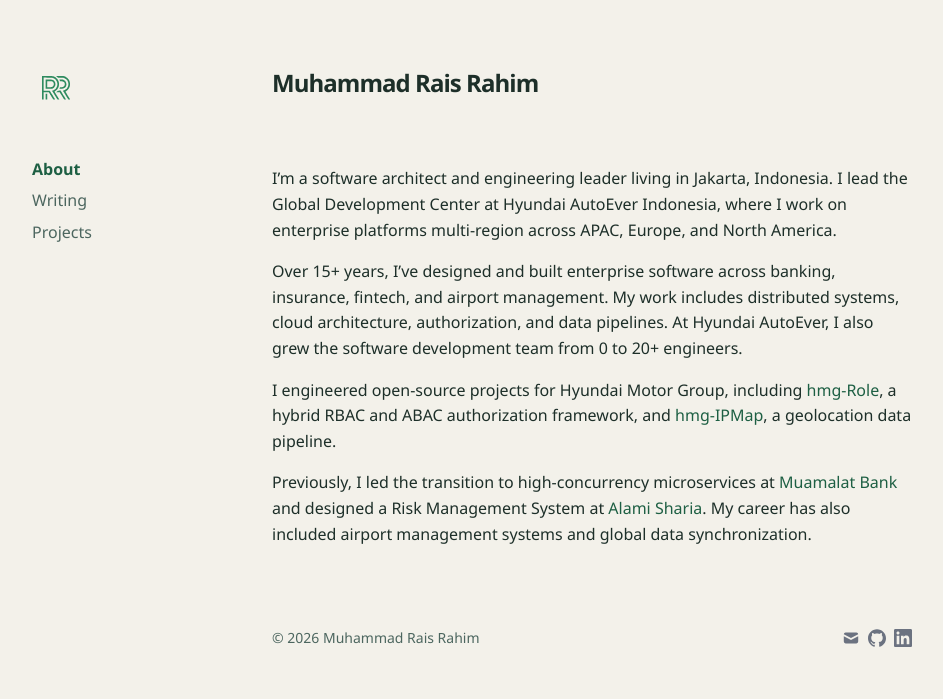
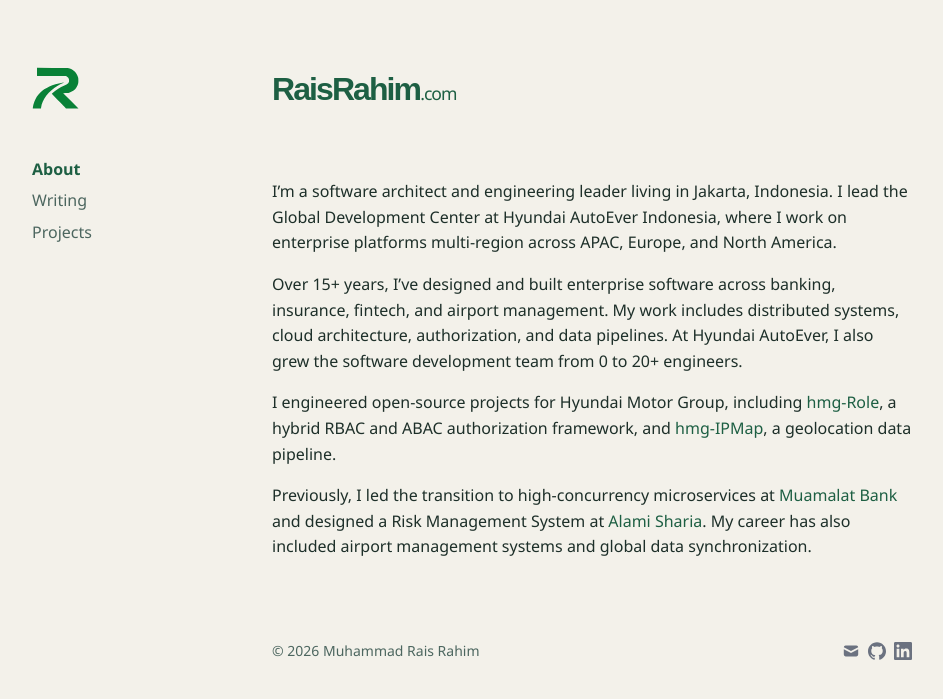
Before and after one commit to raisrahim/raisrahim.github.io, a Jekyll site: the page built from index.md, in a window 1280 px wide. Shown: the top 699 px of the page, without its empty margins (96-1039 px from the left). Built offline with Jekyll 4.4.1, drawn with Linux system fonts in a browser that asks for light colours.

Commit message:
Update site title and logo; enhance header styling
- Changed site title from "Muhammad Rais Rahim" to "RaisRahim.com" in _config.yml.
- Updated header layout in default.html to display the site title with a custom format, separating the name and domain.
- Modified CSS in no-style-please.scss to style the site title and domain distinctly.
- Replaced the old logo.svg with a new SVG logo design.

```diff
--- a/_config.yml
+++ b/_config.yml
@@ -1,4 +1,4 @@
-title: Muhammad Rais Rahim
+title: RaisRahim.com
 author: Muhammad Rais Rahim
 email: rais.gowa@gmail.com
 url: "https://raisrahim.com"
--- a/_layouts/default.html
+++ b/_layouts/default.html
@@ -27,7 +27,11 @@
       <main class="page-content" aria-label="Content">
         <div class="w">
           <header class="site-header">
-            <h1><a href="{{ "/" | relative_url }}">{{ site.title }}</a></h1>
+            <h1>
+              <a href="{{ "/" | relative_url }}">
+                <strong class="site-title-name">{{ site.title | remove: ".com" }}</strong><span class="site-title-domain">.com</span>
+              </a>
+            </h1>
           </header>
 
           {{ content }}
--- a/_sass/no-style-please.scss
+++ b/_sass/no-style-please.scss
@@ -130,8 +130,20 @@ a {
   }
 
   a {
-    color: var(--text);
+    color: var(--accent-strong);
     text-decoration: none;
+  }
+
+  .site-title-name {
+    font-family: sans-serif;
+    font-size: 2rem;
+    font-weight: 900;
+    letter-spacing: -0.06em;
+  }
+
+  .site-title-domain {
+    font-size: 1.1rem;
+    font-weight: 400;
   }
 }
 
```
Also changed, not shown: logo.svg.
